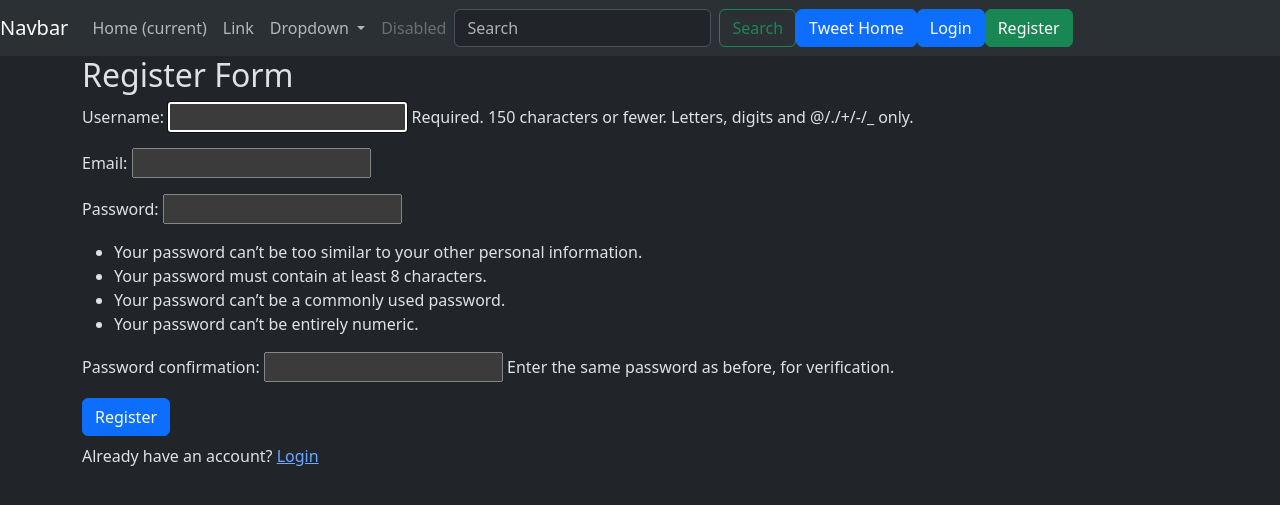
After one commit to ashishbansal27/TwitterProject, a Django app: page /tweet/register/ in a window 1280 px wide. The commit adds this page. Shown: the top 505 px of the page. Run offline with Django 4.2, Linux system fonts and the light colour scheme.

Commit message:
user auth

```diff
--- a/sasta_twitter/sasta_twitter/settings.py
+++ b/sasta_twitter/sasta_twitter/settings.py
@@ -127,3 +127,7 @@ STATICFILES_DIRS = [os.path.join(BASE_DIR, 'static')]
 DEFAULT_AUTO_FIELD = 'django.db.models.BigAutoField'
 MEDIA_URL = '/media/'
 MEDIA_ROOT = os.path.join(BASE_DIR, 'media')
+
+LOGIN_URL = '/accounts/login'
+LOGIN_REDIRECT_URL = '/tweet/'
+LOGOUT_REDIRECT_URL = '/tweet/'
--- a/sasta_twitter/sasta_twitter/urls.py
+++ b/sasta_twitter/sasta_twitter/urls.py
@@ -19,9 +19,11 @@ from django.urls import path, include
 from django.conf import settings
 from django.conf.urls.static import static
 from . import views
+from django.contrib.auth.urls import views as auth_views
 
 urlpatterns = [
     path('admin/', admin.site.urls),
     path('', views.index),
     path('tweet/', include('tweet.urls')),
+    path('accounts/', include('django.contrib.auth.urls')),
 ] + static(settings.MEDIA_URL, document_root=settings.MEDIA_ROOT)
--- a/sasta_twitter/templates/layout.html
+++ b/sasta_twitter/templates/layout.html
@@ -45,6 +45,16 @@
             <input class="form-control me-2" type="search" placeholder="Search" aria-label="Search">
             <button class="btn btn-outline-success" type="submit">Search</button>
           </form>
+          <a href="{% url 'tweets_all' %}" class="btn btn-primary">Tweet Home</a>
+          {% if user.is_authenticated %}
+          <form action="{% url 'logout' %}" method="post">
+            {% csrf_token %}
+            <button class="btn btn-danger" type="submit">Logout</button>
+          </form>
+          {% else %}
+          <a href="{% url 'login' %}" class="btn btn-primary">Login</a>
+          <a href="{% url 'register' %}" class="btn btn-success">Register</a>
+          {% endif %}
         </div>
       </nav>
     <div class="container">
--- /dev/null
+++ b/sasta_twitter/templates/registration/logged_out.html
@@ -0,0 +1,6 @@
+{% extends "layout.html" %}
+{% block title %}Logout{% endblock %}
+{% block content %}
+<h2>You have been logged out!</h2>
+<p><a href="{% url 'login' %}"></a>Login Here</p>
+{% endblock %}
--- /dev/null
+++ b/sasta_twitter/templates/registration/register.html
@@ -0,0 +1,11 @@
+{% extends "layout.html" %}
+{% block title %}Login{% endblock %}
+{% block content %}
+<h2>Register Form</h2>
+<form method="post" class="form">
+    {% csrf_token %}
+    {{form.as_p}}
+    <button class="btn btn-primary">Register</button>
+</form>
+<p class="mt-2">Already have an account? <a href="{% url 'login' %}">Login</a></p>
+{% endblock %}
--- a/sasta_twitter/tweet/forms.py
+++ b/sasta_twitter/tweet/forms.py
@@ -1,7 +1,16 @@
 from django import forms
 from .models import Tweet
+from django.contrib.auth.forms import UserCreationForm
+from django.contrib.auth.models import User
 
 class TweetForm(forms.ModelForm):
     class Meta:
         model = Tweet
         fields= ['text', 'photo']
+
+
+class UserRegistrationForm(UserCreationForm):
+    email = forms.EmailField()
+    class Meta:
+        model = User
+        fields = ('username', 'email', 'password1', 'password2')  #we use a tuple when using an inbuilt form
--- a/sasta_twitter/tweet/templates/tweet_list.html
+++ b/sasta_twitter/tweet/templates/tweet_list.html
@@ -10,8 +10,10 @@
     <div class="card-body">
       <h5 class="card-title">{{tweet.user.username}}</h5>
       <p class="card-text">{{tweet.text}}</p>
+      {% if tweet.user == user %}
       <a href="{% url 'tweet_edit' tweet.id %}" class="btn btn-primary">Edit</a>
       <a href="{% url 'tweet_delete' tweet.id %}" class="btn btn-danger">Delete</a>
+      {% endif %}
     </div>
   </div>
 
--- a/sasta_twitter/tweet/urls.py
+++ b/sasta_twitter/tweet/urls.py
@@ -10,5 +10,6 @@ urlpatterns = [
     path('new/', views.create_tweet, name='tweet_create' ),
     path('<int:tweet_id>/edit/', views.tweet_edit, name='tweet_edit' ), #we are calling it
     # tweet_id because that is the same param which we have passed in
-    path('<int:tweet_id>/delete/', views.tweet_delete, name='tweet_delete' )
+    path('<int:tweet_id>/delete/', views.tweet_delete, name='tweet_delete' ),
+    path('register/', views.register, name='register'),
 ]
--- a/sasta_twitter/tweet/views.py
+++ b/sasta_twitter/tweet/views.py
@@ -1,7 +1,9 @@
 from django.shortcuts import render
 from .models import Tweet
-from .forms import TweetForm
+from .forms import TweetForm, UserRegistrationForm
 from django.shortcuts import get_object_or_404, redirect
+from django.contrib.auth.decorators import login_required
+from django.contrib.auth import login
 
 # Create your views here.
 def index(request):
@@ -11,6 +13,7 @@ def tweet_list(request):
     tweets = Tweet.objects.all().order_by('-created_at') # here - negative means descending
     return render(request, 'tweet_list.html', {'tweets':tweets})
 
+@login_required
 def create_tweet(request):
     if request.method == 'POST':
         form = TweetForm(request.POST, request.FILES) #when we have files, we add this second argument.
@@ -23,6 +26,7 @@ def create_tweet(request):
         form = TweetForm()
     return render(request, 'tweet_form.html', {'form':form})
 
+@login_required
 def tweet_edit(request, tweet_id):
     tweet = get_object_or_404(Tweet, pk=tweet_id, user=request.user)   #pk means primary key
     if request.method == 'POST':
@@ -36,9 +40,23 @@ def tweet_edit(request, tweet_id):
         form = TweetForm(instance=tweet)
     return render(request, 'tweet_form.html', {'form':form})
 
+@login_required
 def tweet_delete(request, tweet_id):
     tweet = get_object_or_404(Tweet, pk=tweet_id, user=request.user)
     if request.method == 'POST':
         tweet.delete()
         return redirect('tweets_all')
     return render(request, 'tweet_confirm_delete.html', {'tweet':tweet})
+
+def register(request):
+    if request.method == 'POST':
+        form = UserRegistrationForm(request.POST)
+        if form.is_valid():
+            user = form.save(commit=False)
+            user.set_password(form.cleaned_data['password1'])
+            user.save()
+            login(request, user)
+            return redirect('tweets_all')
+    else:
+        form = UserRegistrationForm()
+    return render(request, 'registration/register.html', {'form':form})
```
Also changed, not shown: sasta_twitter/templates/registration/login.html (added, +11 -0 lines), sasta_twitter/db.sqlite3, sasta_twitter/media/photos/tea-PT28YA4-1.jpg (added), sasta_twitter/media/photos/tea-PT28YA4-1_1ciSt7G.jpg (added).
